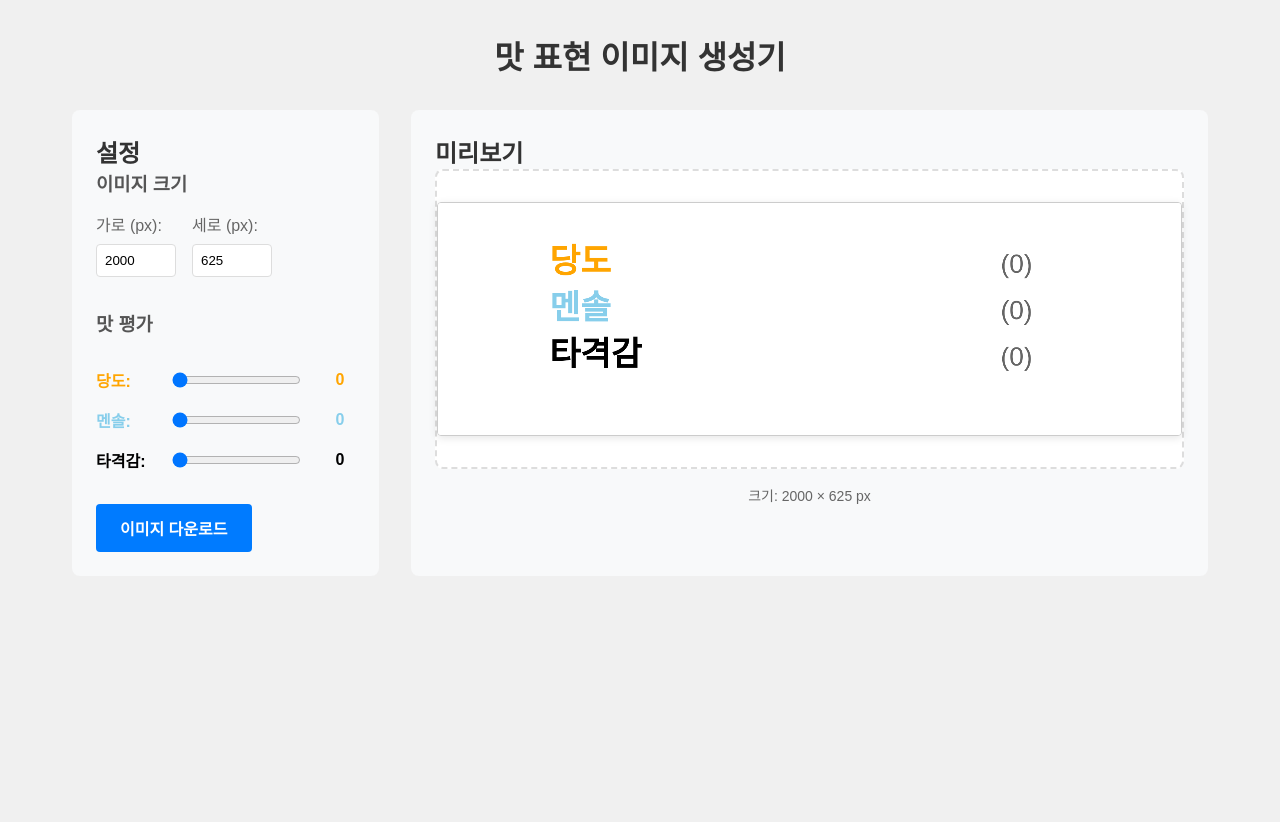
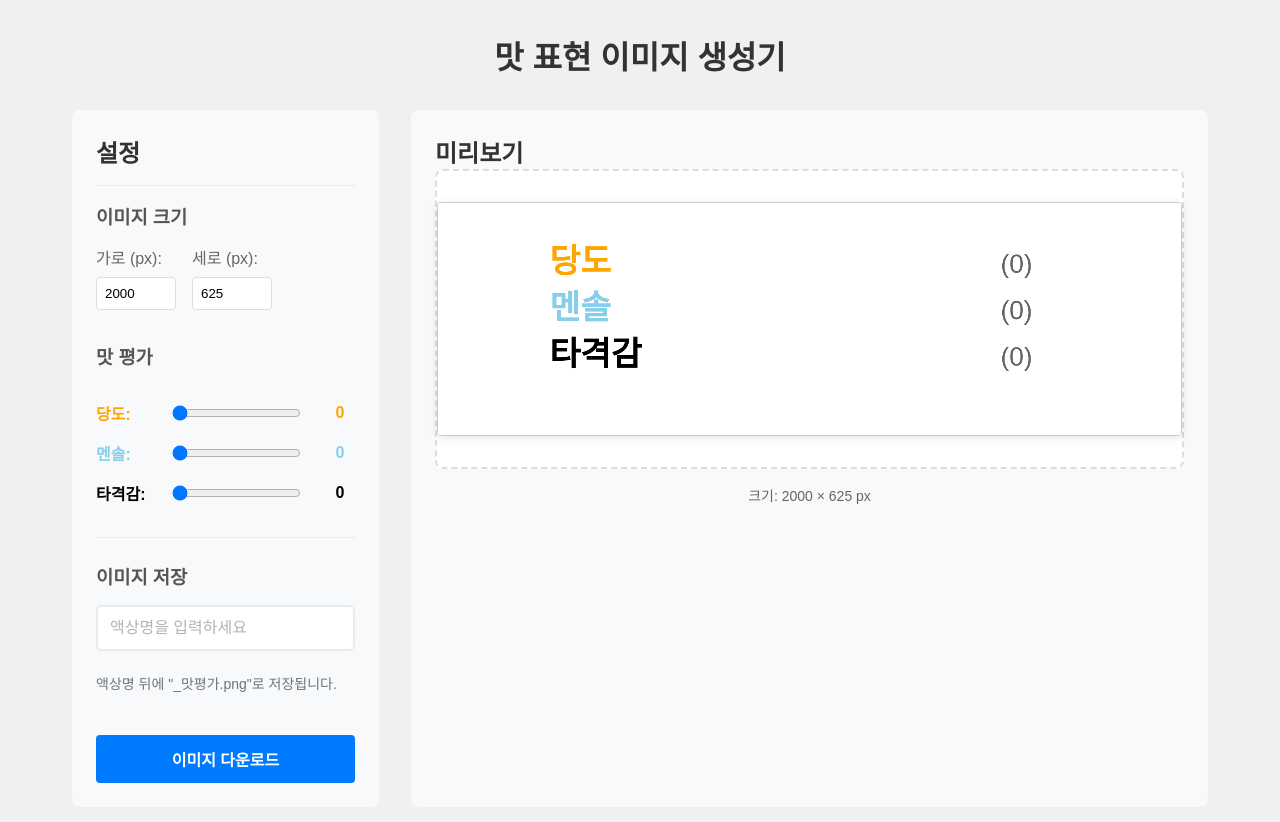
Before and after one commit to ryan-kim-dev/flavor-rating-generator, a React (Vite) app: page / in a window 1280 px wide. Shown: the top 822 px of the page. Before the commit the page ends 800 px from the top, so only its background shows below. Built offline with nearby package versions, Linux system fonts and the light colour scheme.

Commit message:
feat: 파일명을 유저가 직접 입력하도록 수정

```diff
--- a/src/App.css
+++ b/src/App.css
@@ -26,6 +26,12 @@
 .settings-title {
   margin-top: 0;
   color: #333;
+}
+
+.divider {
+  margin: 1rem 0;
+  border: 0;
+  border-top: 1px solid #e9ecef;
 }
 
 .image-size-section {
@@ -141,3 +147,49 @@
   color: #666;
   font-size: 14px;
 }
+
+/* 액상명 입력 섹션 스타일 */
+.image-name-section {
+  margin-top: 2rem;
+  padding-top: 1.5rem;
+  border-top: 1px solid #e9ecef;
+}
+
+.image-name-form {
+  display: flex;
+  flex-direction: column;
+  gap: 1rem;
+}
+
+.image-name-input {
+  width: 100%;
+  padding: 0.75rem;
+  border: 2px solid #e9ecef;
+  border-radius: 6px;
+  font-size: 16px;
+  transition: border-color 0.2s, box-shadow 0.2s;
+  background-color: white;
+}
+
+.image-name-input:focus {
+  outline: none;
+  border-color: #007bff;
+  box-shadow: 0 0 0 3px rgba(0, 123, 255, 0.1);
+}
+
+.image-name-input::placeholder {
+  color: #adb5bd;
+}
+
+.image-name-hint {
+  color: #6c757d;
+  font-size: 14px;
+  margin: 0;
+  padding: 0.5rem 0;
+  line-height: 1.4;
+}
+
+.image-name-form .download-button {
+  margin-top: 1rem;
+  width: 100%;
+}
--- a/src/App.tsx
+++ b/src/App.tsx
@@ -23,6 +23,8 @@ export default function FlavorRatingApp() {
     width: '2000',
     height: '625',
   });
+
+  const [imageName, setImageName] = useState('');
 
   const canvasRef = useRef<HTMLCanvasElement>(null);
 
@@ -109,19 +111,16 @@ export default function FlavorRatingApp() {
     drawImage();
   }, [drawImage]);
 
+  const handleImageName = (e: React.ChangeEvent<HTMLInputElement>) => {
+    const imageName = e.target.value;
+    setImageName(`${imageName}_맛평가`);
+  };
+
   const downloadImage = () => {
     const canvas = canvasRef.current;
     if (!canvas) return;
 
-    // 현재 날짜와 시간으로 파일명 생성
-    const now = new Date();
-    const year = now.getFullYear();
-    const month = String(now.getMonth() + 1).padStart(2, '0');
-    const day = String(now.getDate()).padStart(2, '0');
-    const hours = String(now.getHours()).padStart(2, '0');
-    const minutes = String(now.getMinutes()).padStart(2, '0');
-
-    const filename = `flavor-rating-${year}${month}${day}-${hours}${minutes}.png`;
+    const filename = imageName;
 
     const link = document.createElement('a');
     link.download = filename;
@@ -137,6 +136,7 @@ export default function FlavorRatingApp() {
         {/* 설정 패널 */}
         <div className="settings-panel">
           <h2 className="settings-title">설정</h2>
+          <hr className="divider" />
 
           {/* 캔버스 크기 설정 */}
           <div className="image-size-section">
@@ -250,9 +250,24 @@ export default function FlavorRatingApp() {
             </div>
           </div>
 
-          <button onClick={downloadImage} className="download-button">
-            이미지 다운로드
-          </button>
+          {/* 액상명 입력 및 다운로드 */}
+          <div className="image-name-section">
+            <h3 className="section-title">이미지 저장</h3>
+            <form className="image-name-form" onSubmit={downloadImage}>
+              <input
+                type="text"
+                placeholder="액상명을 입력하세요"
+                onChange={handleImageName}
+                className="image-name-input"
+              />
+              <p className="image-name-hint">
+                액상명 뒤에 "_맛평가.png"로 저장됩니다.
+              </p>
+              <button type="submit" className="download-button">
+                이미지 다운로드
+              </button>
+            </form>
+          </div>
         </div>
 
         {/* 미리보기 */}
```
